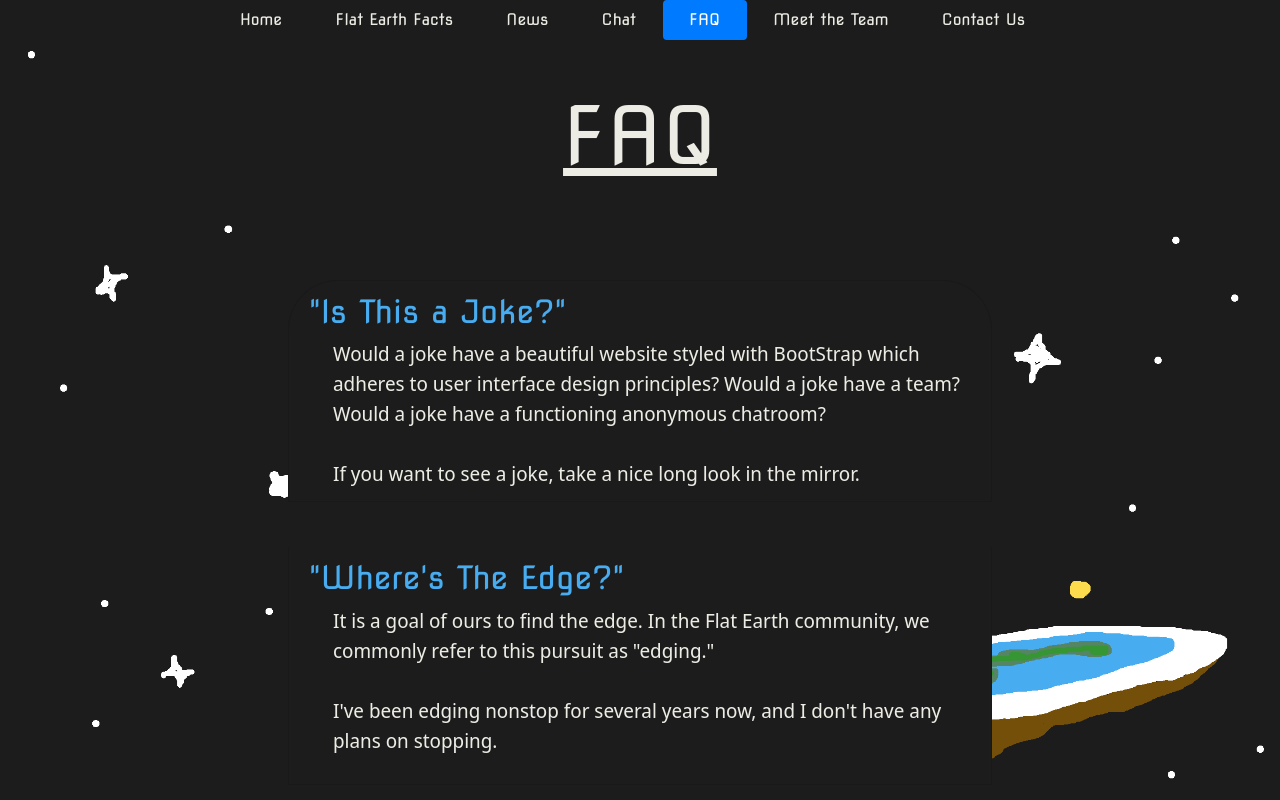
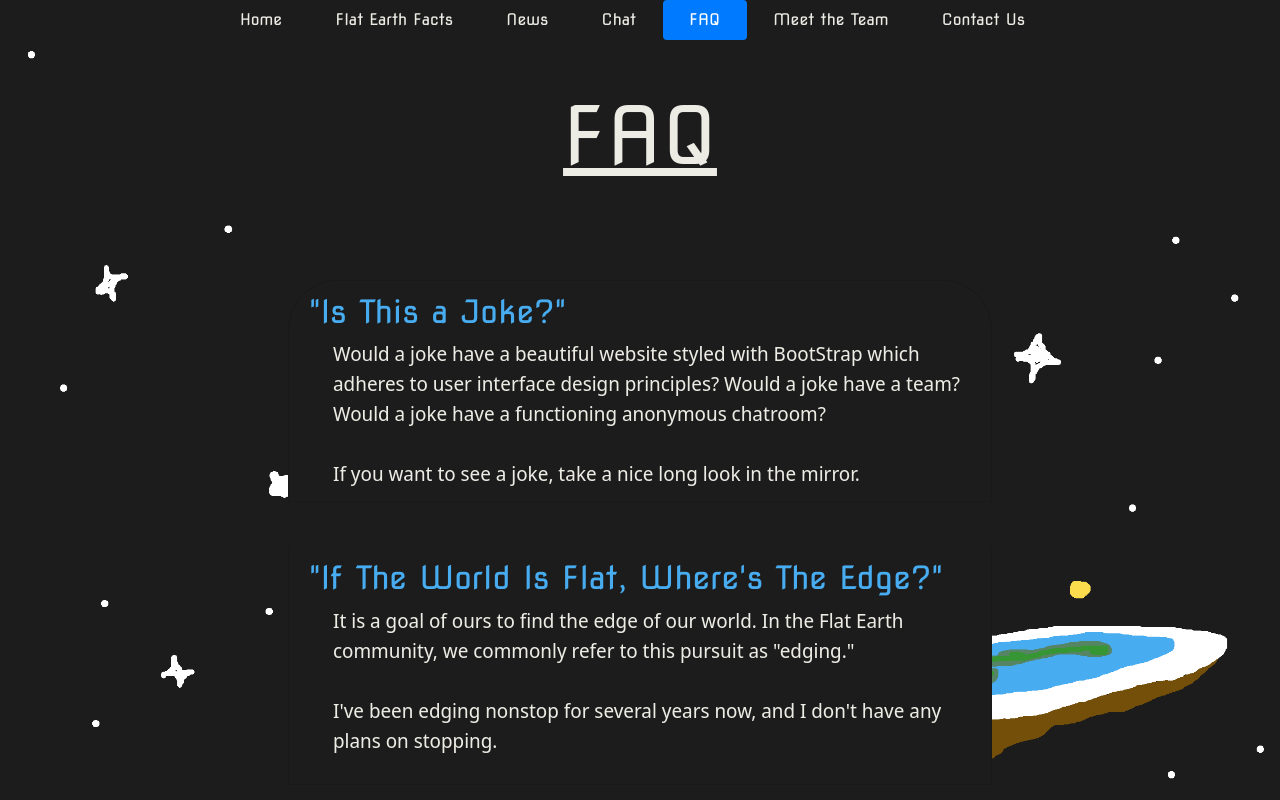
Before and after one commit to sidneyraabe/FE_website, a website: page faq.html in a window 1280 px wide. Shown: the top 800 px of the page. Drawn offline with nearby package versions, Linux system fonts and the light colour scheme.

Commit message:
small wording change

```diff
--- a/faq.html
+++ b/faq.html
@@ -95,9 +95,10 @@
                     </p>
                 </li>
                 <li class="list-group-item">
-                    <h2>"Where's The Edge?"</h2>
+                    <h2>"If The World Is Flat, Where's The Edge?"</h2>
                     <p class="lh-sm pl-4">
-                        It is a goal of ours to find the edge. In the Flat Earth community, we commonly refer to this
+                        It is a goal of ours to find the edge of our world. In the Flat Earth community, we commonly
+                        refer to this
                         pursuit as "edging."
                         <br><br>
                         I've been edging nonstop for several years now, and I don't have any plans on stopping.
```
